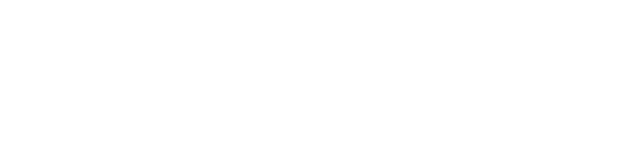
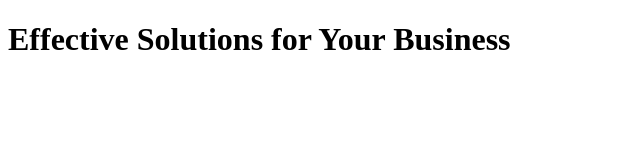
Before and after one commit to Vitalii-Artiukh/goit-markup-hw-01, a plain HTML site: page index.html in a window 1280 px wide. Shown: the whole page, without its empty margins (0-640 px from the left). Drawn offline with Linux system fonts and the light colour scheme.

Commit message:
title h1

```diff
--- a/index.html
+++ b/index.html
@@ -1,9 +1,12 @@
 <!DOCTYPE html>
+
 <html lang="en">
   <head>
     <meta charset="UTF-8" />
     <meta name="viewport" content="width=device-width, initial-scale=1.0" />
-    <title>Document</title>
+    <title>goit-markup-hw-01</title>
   </head>
-  <body></body>
+  <body>
+    <h1>Effective Solutions for Your Business</h1>
+  </body>
 </html>
```
